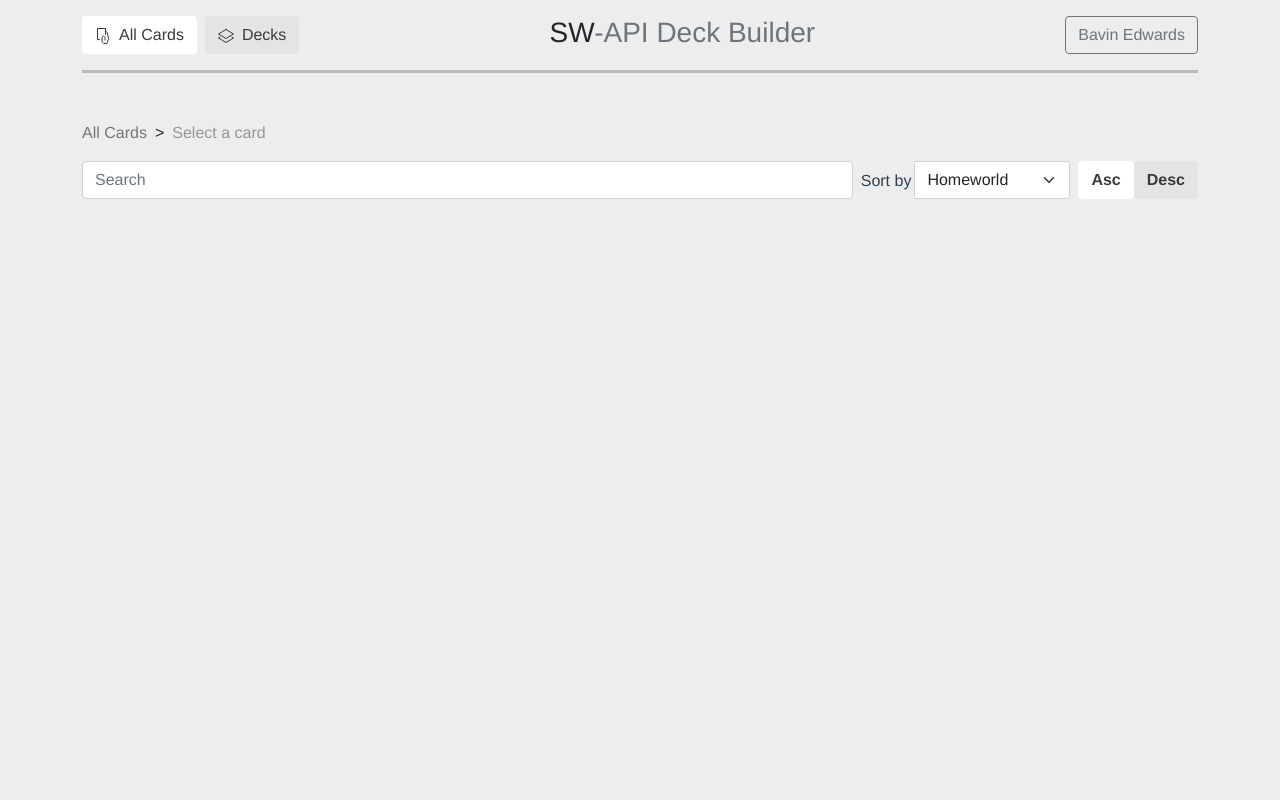
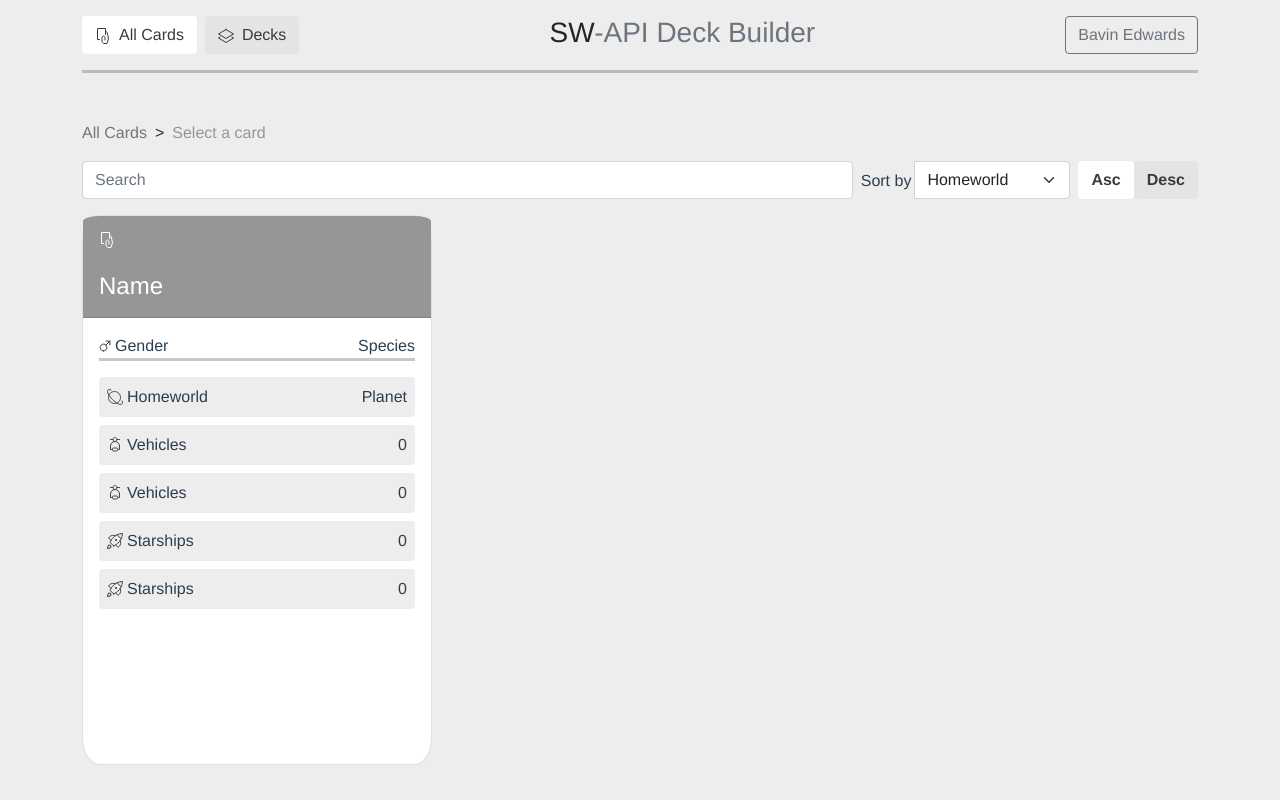
Before and after one commit to nove1398/SWAPI, a Vue app: page /#/detail/1 in a window 1280 px wide. Built offline with nearby package versions, Linux system fonts and the light colour scheme; no server answers.

Commit message:
Working navigdation links

```diff
--- a/src/App.vue
+++ b/src/App.vue
@@ -4,7 +4,7 @@
     <div id="nav" class="mt-3">
       <div class="d-flex justify-content-between">
         <div class="d-flex flex-row">
-          <button class="btn sw-btn active me-2">
+          <button class="btn sw-btn active me-2" @click="this.$router.push('/')">
             <img
               src="./assets/Card.svg"
               alt="SVG"
@@ -48,6 +48,13 @@ import Searchbar from "./components/Searchbar.vue";
 
 export default {
   components: { Breadcrumb, Searchbar },
+  data(){
+    return{
+      results:[]
+    }},
+  methods:{
+
+  }
 };
 </script>
 
--- a/src/components/DetailCard.vue
+++ b/src/components/DetailCard.vue
@@ -1,23 +1,106 @@
 <template>
-  <div></div>
+  <div class="card col-12 col-sm-6 col-md-2 p-0 me-4 mb-3 rounded" style="min-width:350px !important; min-height: 550px;">
+    <!--Header-->
+    <div class="card-header person-header d-flex flex-column pt-3 pe-3 ps-3">
+      <svg width="16" height="16" viewBox="0 0 16 16" fill="none" xmlns="http://www.w3.org/2000/svg">
+        <path d="M10 12V9.5C10 9.10218 9.84196 8.72064 9.56066 8.43934C9.27936 8.15804 8.89782 8 8.5 8V8C8.10218 8 7.72064 8.15804 7.43934 8.43934C7.15804 8.72064 7 9.10218 7 9.5V13C7.05225 13.501 7.21362 13.9844 7.47277 14.4163C7.73192 14.8483 8.08255 15.2181 8.5 15.5H12L13.348 11.008C13.4473 10.6749 13.4587 10.3218 13.381 9.983L12.181 4.774C12.0663 4.27665 11.7658 3.84198 11.341 3.559L10.5 3" stroke="#fff" stroke-linecap="round" stroke-linejoin="round"/>
+        <path d="M10.5 6.5V0.5H2.5V11.5H4.5" stroke="#fff" stroke-linecap="round" stroke-linejoin="round"/>
+        </svg>
+      <h4 class="align-self-start flex-shrink-1 text-white mt-4">Name</h4>
+    </div>
+    <!--End Header-->
+    <div class="card-body">
+      <!--Body Header-->
+      <div class="">
+        <div class="d-flex justify-content-between">
+          <div class="d-flex">
+            <img src="../assets/Gender-Male.svg" alt="My Happy SVG" class="me-1" v-if="1 ==1"/>
+            <img src="../assets/Gender-Female.svg" alt="My Happy SVG" class="me-1" v-if="2==3"/>
+            <div>Gender</div>
+          </div>
+          <div>Species</div>
+        </div>
+        <hr class="header-hr bg-dark" />
+      </div>
+      <!--Body Header-->
+      <!--Content-->
+      <div class="mt-3">
+          <!--Content Items-->
+          <div class="rounded d-flex justify-content-between p-2 person-content-item mb-2">
+            <div class="d-flex ">
+                <img src="../assets/Homeworld.svg" alt="My Happy SVG" class="me-1" />
+                <span>Homeworld</span>
+            </div>
+            <div>Planet</div>
+          </div>
+
+           <div class="rounded d-flex justify-content-between p-2 person-content-item mb-2">
+            <div class="d-flex ">
+                <img src="../assets/Vehicle.svg" alt="My Happy SVG" class="me-1" />
+                <span>Vehicles</span>
+            </div>
+            <div>0</div>
+          </div>
+
+           <div class="rounded d-flex justify-content-between p-2 person-content-item mb-2">
+            <div class="d-flex ">
+                <img src="../assets/Vehicle.svg" alt="My Happy SVG" class="me-1" />
+                <span>Vehicles</span>
+            </div>
+            <div>0</div>
+          </div>
+
+           <div class="rounded d-flex justify-content-between p-2 person-content-item mb-2">
+            <div class="d-flex ">
+                <img src="../assets/Starship.svg" alt="My Happy SVG" class="me-1" />
+                <span>Starships</span>
+            </div>
+            <div>0</div>
+          </div>
+
+          <div class="rounded d-flex justify-content-between p-2 person-content-item mb-2">
+            <div class="d-flex ">
+                <img src="../assets/Starship.svg" alt="My Happy SVG" class="me-1" />
+                <span>Starships</span>
+            </div>
+            <div>0</div>
+          </div>
+          <!--Content Items-->
+      </div>
+      <!--End Content-->
+    </div>
+  </div>
 </template>
 
 <script>
 export default {
+  props:{
+    person:{}
+  },
   methods: {
-    getData: function (page, perPage) {
-      this.isLoading = true;
-      fetch(
-        `http://localhost:5000/api/tasktracker/employees?page=${page}&perPage=${perPage}`
-      )
-        .then((response) => response.json())
-        .then((response) => (this.employees = response.data))
-        .catch((err) => alert(err));
-      this.isLoading = false;
-    },
+
   },
 };
 </script>
 
 <style scoped>
+hr{
+  margin: 0;
+}
+.card {
+  border-radius: 0.3em !important;
+  min-width: 235px !important;
+  border-radius: 5% !important;
+}
+.person-header {
+  background: #969696;
+  border-top-left-radius: 5% !important;;
+  border-top-right-radius: 5% !important;;
+}
+.person-body {
+  padding: 10px;
+}
+.person-content-item{
+    background-color: #ededed;
+}
 </style>
--- a/src/components/PersonCard.vue
+++ b/src/components/PersonCard.vue
@@ -1,12 +1,14 @@
 <template>
-  <div class="card col-12 col-sm-6 col-md-2 p-0 me-4 mb-3 rounded">
+  <div class="card col-12 col-sm-6 col-md-2 p-0 me-4 mb-3 rounded"
+  @click="this.$router.push(detailUrl)"
+  title="View this character">
     <!--Header-->
     <div class="card-header person-header d-flex flex-column pt-3 pe-3 ps-3">
       <svg width="16" height="16" viewBox="0 0 16 16" fill="none" xmlns="http://www.w3.org/2000/svg">
         <path d="M10 12V9.5C10 9.10218 9.84196 8.72064 9.56066 8.43934C9.27936 8.15804 8.89782 8 8.5 8V8C8.10218 8 7.72064 8.15804 7.43934 8.43934C7.15804 8.72064 7 9.10218 7 9.5V13C7.05225 13.501 7.21362 13.9844 7.47277 14.4163C7.73192 14.8483 8.08255 15.2181 8.5 15.5H12L13.348 11.008C13.4473 10.6749 13.4587 10.3218 13.381 9.983L12.181 4.774C12.0663 4.27665 11.7658 3.84198 11.341 3.559L10.5 3" stroke="#fff" stroke-linecap="round" stroke-linejoin="round"/>
         <path d="M10.5 6.5V0.5H2.5V11.5H4.5" stroke="#fff" stroke-linecap="round" stroke-linejoin="round"/>
         </svg>
-      <h4 class="align-self-start flex-shrink-1 text-white mt-4">Name</h4>
+      <h4 class="align-self-start flex-shrink-1 text-white mt-4">{{person.name}}</h4>
     </div>
     <!--End Header-->
     <div class="card-body">
@@ -14,14 +16,11 @@
       <div class="">
         <div class="d-flex justify-content-between">
           <div class="d-flex">
-            <img
-              src="../assets/Gender-Female.svg"
-              alt="My Happy SVG"
-              class="me-1"
-            />
-            <div>Gender</div>
+            <img src="../assets/Gender-Female.svg"  alt="My Happy SVG" class="me-1" v-if="person.gender === 'female'" />
+            <img src="../assets/Gender-Male.svg"  alt="My Happy SVG" class="me-1" v-if="person.gender === 'male'" />
+            <div class="text-capitalize">{{person.gender}}</div>
           </div>
-          <div>Species</div>
+          <div>{{person.species}}</div>
         </div>
         <hr class="header-hr bg-dark" />
       </div>
@@ -34,7 +33,7 @@
                 <img src="../assets/Homeworld.svg" alt="My Happy SVG" class="me-1" />
                 <span>Homeworld</span>
             </div>
-            <div>Planet</div>
+            <div>{{person.homeworld  }}</div>
           </div>
 
            <div class="rounded d-flex justify-content-between p-2 person-content-item mb-2">
@@ -42,7 +41,7 @@
                 <img src="../assets/Vehicle.svg" alt="My Happy SVG" class="me-1" />
                 <span>Vehicles</span>
             </div>
-            <div>0</div>
+            <div>{{person.vehicles.length}}</div>
           </div>
 
            <div class="rounded d-flex justify-content-between p-2 person-content-item mb-2">
@@ -50,7 +49,7 @@
                 <img src="../assets/Starship.svg" alt="My Happy SVG" class="me-1" />
                 <span>Starships</span>
             </div>
-            <div>0</div>
+            <div>{{person.starships.length}}</div>
           </div>
           <!--Content Items-->
       </div>
@@ -63,10 +62,19 @@
 export default {
   name: "PersonCard",
   props: {
-    user: {},
+    person: {}
   },
-
-  mounted: function () {},
+  mounted: function () {
+      this.parseLink();
+  },
+  data(){return {
+    detailUrl:""
+  }},
+  methods:{
+      parseLink(){
+          this.detailUrl = `/detail/${this.person.url.split('/')[5]}`;
+        }
+    }
 };
 </script>
 
@@ -75,6 +83,13 @@ export default {
   border-radius: 0.3em !important;
   min-width: 235px !important;
   border-radius: 5% !important;
+  cursor: pointer;
+  transition: transform 0.2s linear;
+}
+.card:hover{
+  z-index: 1000;
+  transform: scale(1.1);
+  box-shadow: gray 10px 10px 20px;
 }
 .person-header {
   background: #969696;
--- a/src/router/index.js
+++ b/src/router/index.js
@@ -3,6 +3,9 @@ import { createRouter, createWebHashHistory } from 'vue-router'
 import Home from '../views/Home.vue'
 // @ts-ignore
 import Detail from '../views/Detail.vue'
+
+// @ts-ignore
+import Search from '../views/Search.vue'
 
 const routes = [
   {
@@ -11,9 +14,14 @@ const routes = [
     component: Home
   },
   {
-    path: '/detail',
+    path: '/detail/:id',
     name: 'Details',
     component: Detail
+  },
+  {
+    path: '/search/:id',
+    name: 'Search',
+    component: Search
   },
 ]
 
--- a/src/views/Detail.vue
+++ b/src/views/Detail.vue
@@ -1,14 +1,40 @@
 <template>
-    <div class="container">
-
+  <div class="container">
+    <div class="row">
+      <DetailCard class="mt-3"/>
     </div>
+  </div>
 </template>
 <script>
+import DetailCard from "../components/DetailCard.vue";
+
 export default {
-
-}
+  name: "Detail",
+  components: { DetailCard },
+  props: {
+    id: String
+  },
+  mounted: function () {
+    this.getData();
+  },
+  data() {
+    return {
+      isLoading: false,
+      detail: {},
+    };
+  },
+  methods: {
+    getData() {
+      this.isLoading = true;
+      fetch(`https://swapi.dev/api/people/${this.id}`)
+        .then((response) => response.json())
+        .then((response) => (this.detail = response.data))
+        .catch((err) => alert(err));
+      this.isLoading = false;
+    },
+  },
+};
 </script>
 
 <style scoped>
-
 </style>
--- /dev/null
+++ b/src/views/Search.vue
@@ -0,0 +1,46 @@
+<template>
+ <div class="container mt-3">
+    <div class="row" v-if="!isLoading">
+      <PersonCard :person="person" v-for="person in results" :key="person.id" />
+    </div>
+    <div class="row" v-if="isLoading">
+      <div class="col">
+        <div class="text-center display-4">Loading...</div>
+      </div>
+    </div>
+  </div>
+</template>
+
+<script>
+import PersonCard from "../components/PersonCard.vue";
+
+export default {
+  name: "Detail",
+  components: { PersonCard },
+  props: {
+    id: String
+  },
+  mounted: function () {
+    this.getData();
+  },
+  data() {
+    return {
+      isLoading: false,
+      results: [],
+    };
+  },
+  methods: {
+    getData() {
+      this.isLoading = true;
+      fetch(`https://swapi.dev/api/people?search=${this.id}`)
+        .then((response) => response.json())
+        .then((response) => (this.results = response.data))
+        .catch((err) => alert(err));
+      this.isLoading = false;
+    },
+  },
+};
+</script>
+
+<style scoped>
+</style>
```
Also changed, not shown: src/components/Searchbar.vue (+42 -2 lines), src/views/Home.vue (+40 -47 lines).
